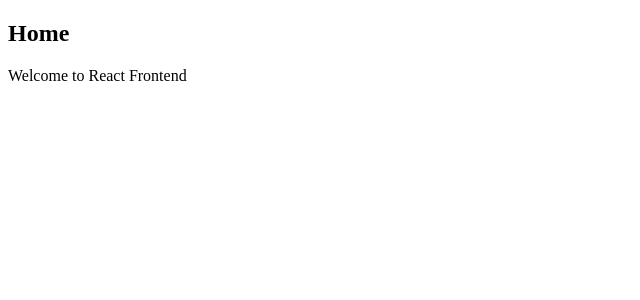
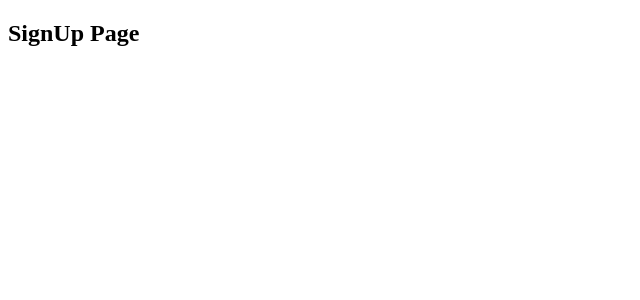
Before and after one commit to AniketChaudhri/Social-Network-FrontEnd, a React (Create React App) app: page /signup in a window 1280 px wide. Shown: the top 300 px of the page, without its empty margins (0-640 px from the left). Built offline with nearby package versions, Linux system fonts and the light colour scheme.

Commit message:
Add signup router

```diff
--- a/src/MainRouter.js
+++ b/src/MainRouter.js
@@ -1,11 +1,13 @@
 import React from 'react';
 import { Route, Switch } from 'react-router-dom';
 import Home from './core/Home';
+import SignUp from './user/SignUp';
 
 const MainRouter = () => (
     <div>
         <Switch>
-            <Route path="/" component={Home} />
+            <Route exact path="/" component={Home} />
+            <Route exact path="/signup" component={SignUp} />
         </Switch>
     </div>
 )
--- /dev/null
+++ b/src/user/SignUp.js
@@ -0,0 +1,13 @@
+import React, { Component } from 'react';
+
+class SignUp extends Component {
+    render() {
+        return (
+            <div>
+                <h2>SignUp Page</h2>
+            </div>
+        );
+    }
+}
+
+export default SignUp;
```
